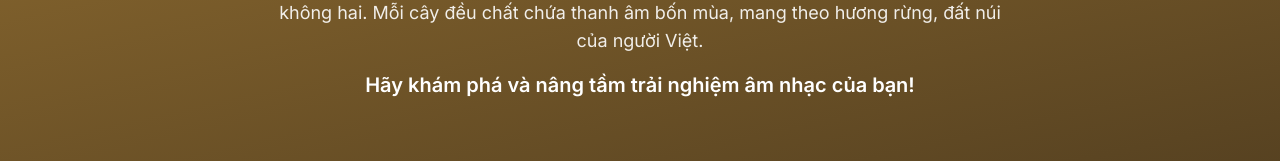
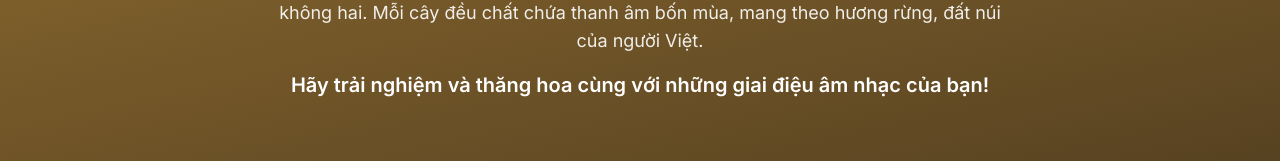
Before and after one commit to giabaoanm/tieusaobauon, a Next.js app: page / in a window 1280 px wide. Shown: the part 626-787 px from the top of the page. Built offline with nearby package versions, Linux system fonts and the light colour scheme; no server answers.

Commit message:
Đổi câu khẩu hiệu trang chủ theo yêu cầu
Co-Authored-By: Claude Opus 4.8 <noreply@anthropic.com>

```diff
--- a/src/app/page.tsx
+++ b/src/app/page.tsx
@@ -30,7 +30,8 @@ export default async function HomePage() {
             bốn mùa, mang theo hương rừng, đất núi của người&nbsp;Việt.
           </p>
           <p className="mt-4 text-lg font-semibold text-white md:text-xl">
-            Hãy khám phá và nâng tầm trải nghiệm âm nhạc của bạn!
+            Hãy trải nghiệm và thăng hoa cùng với những giai điệu âm nhạc của
+            bạn!
           </p>
         </div>
       </section>
```
